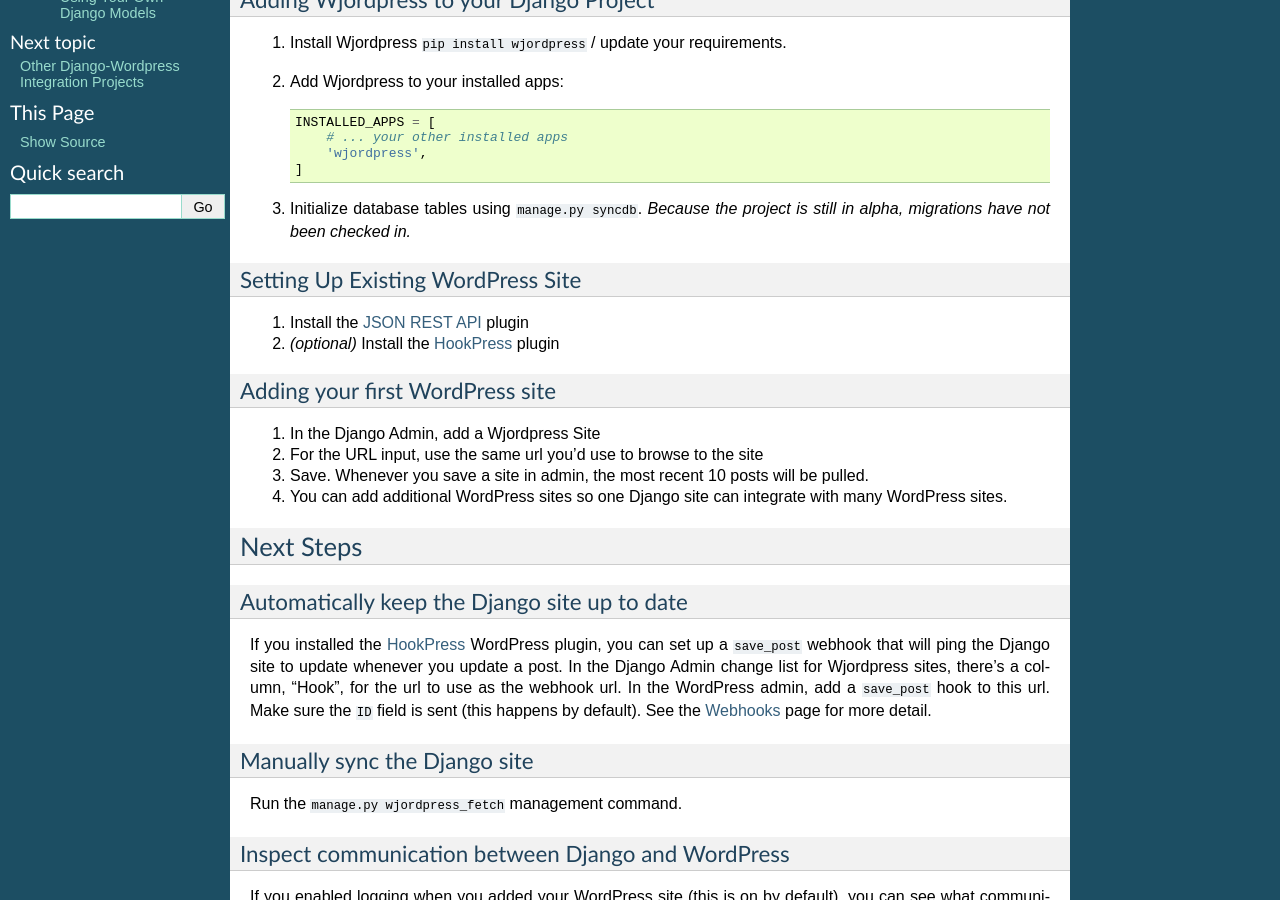
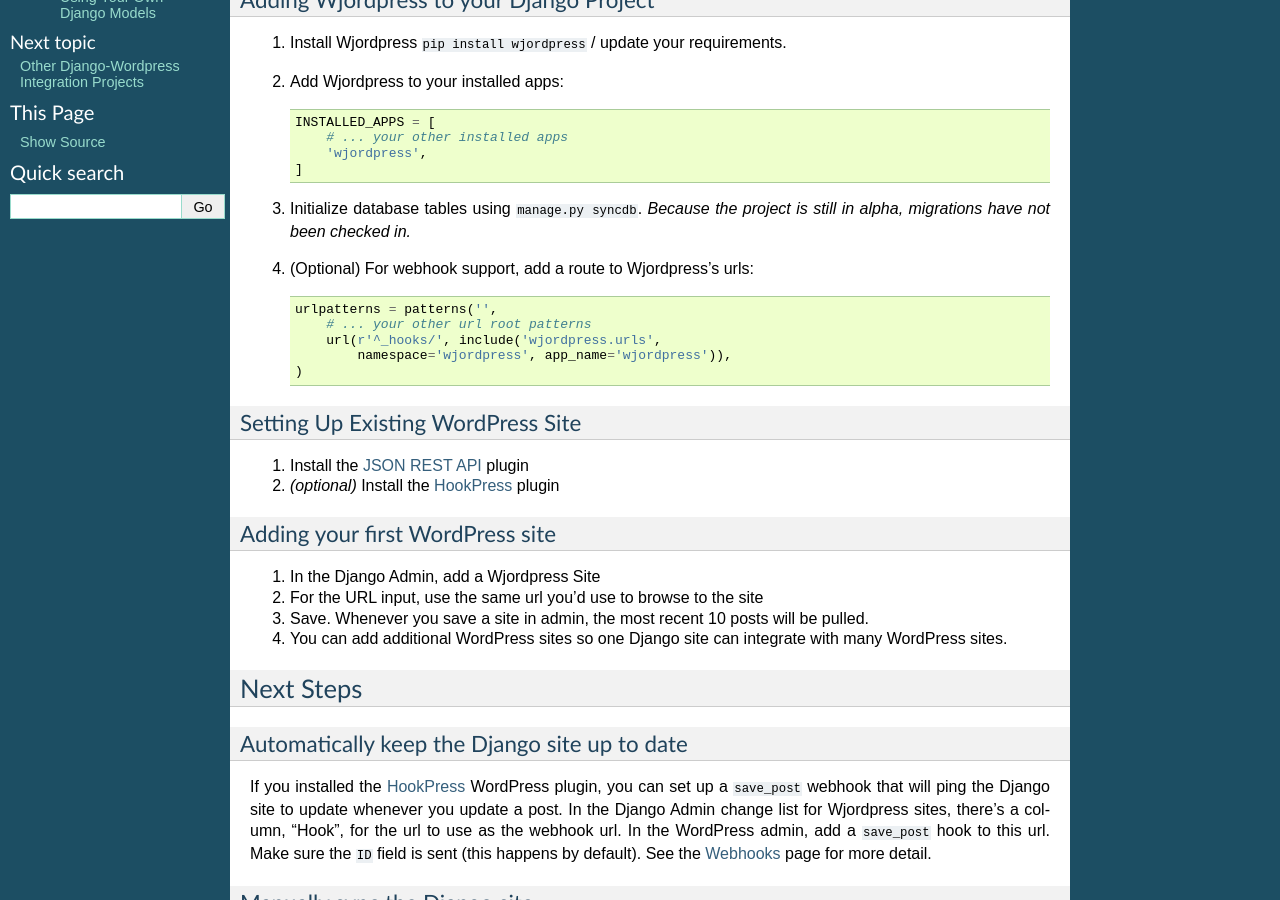
Before and after one commit to texastribune/wjordpress, a Sphinx documentation site: the page built from docs/index.rst, in a window 1280 px wide and 900 px high, scrolled down 421 px. Built offline with Sphinx 7.4.7, drawn with Linux system fonts in a browser that asks for light colours.

Commit message:
doc hook url setup in django

```diff
--- a/docs/index.rst
+++ b/docs/index.rst
@@ -36,6 +36,14 @@
 
 3. Initialize database tables using ``manage.py syncdb``. *Because the project
    is still in alpha, migrations have not been checked in.*
+
+4. (Optional) For webhook support, add a route to Wjordpress's urls::
+
+    urlpatterns = patterns('',
+        # ... your other url root patterns
+        url(r'^_hooks/', include('wjordpress.urls',
+            namespace='wjordpress', app_name='wjordpress')),
+    )
 
 Setting Up Existing WordPress Site
 ''''''''''''''''''''''''''''''''''
```
Also changed, not shown: 1 other file.
